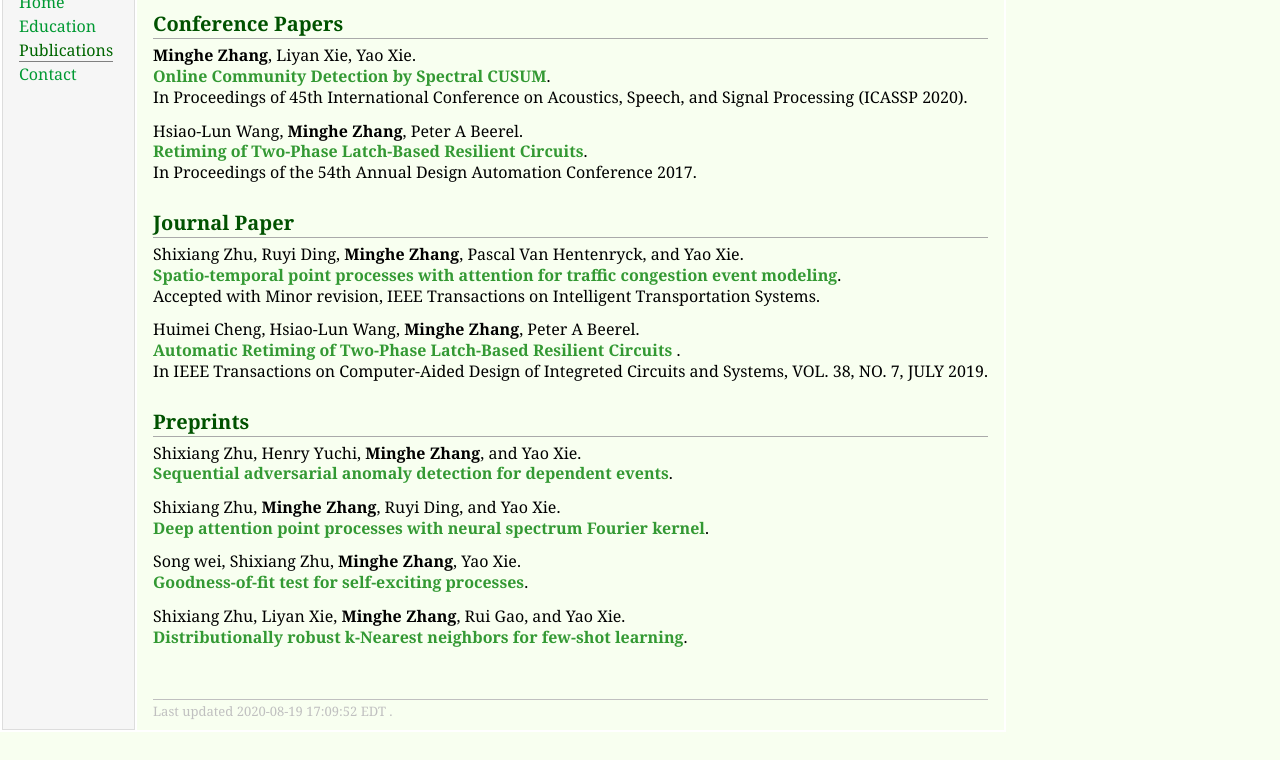
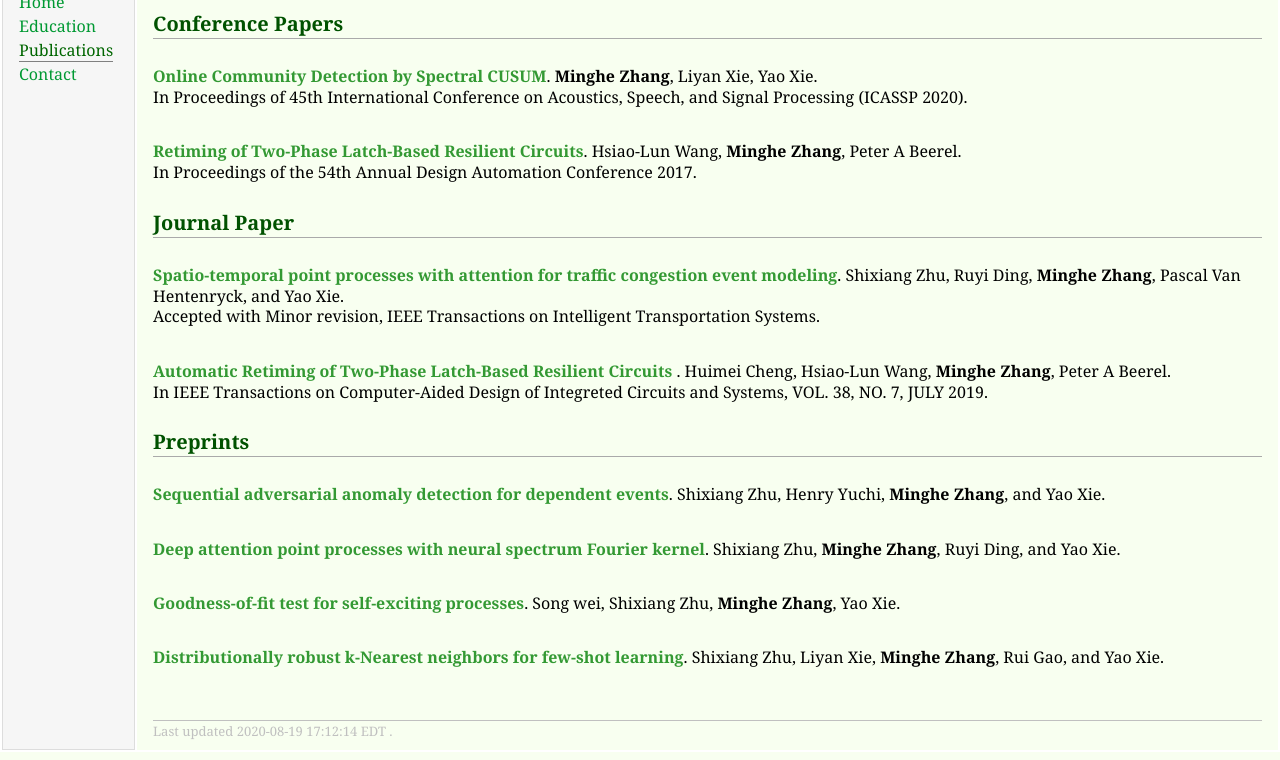
Before and after one commit to Minghe0Zhang/Minghe0Zhang.github.io, a plain HTML site: page pubs.html in a window 1280 px wide. Shown: the part 62-822 px from the top of the page. Drawn offline with Linux system fonts and the light colour scheme.

Commit message:
minor update

```diff
--- a/pubs.html
+++ b/pubs.html
@@ -37,32 +37,32 @@ $(document).ready(function(){
 <h1>Publications</h1>
 </div>
 <h2>Conference Papers</h2>
-<p><b>Minghe Zhang</b>, Liyan Xie, Yao Xie.
-<br /> <a href="https://arxiv.org/abs/1910.09083" target=&ldquo;blank&rdquo;><b>Online Community Detection by Spectral CUSUM</b></a>.
+<p><br /> <a href="https://arxiv.org/abs/1910.09083" target=&ldquo;blank&rdquo;><b>Online Community Detection by Spectral CUSUM</b></a>.
+<b>Minghe Zhang</b>, Liyan Xie, Yao Xie.
 <br />In Proceedings of 45th International Conference on Acoustics, Speech, and Signal Processing (ICASSP 2020). </p>
-<p>Hsiao-Lun Wang, <b>Minghe Zhang</b>, Peter A Beerel.
-<br /><a href="https://dl.acm.org/doi/abs/10.1145/3061639.3062312" target=&ldquo;blank&rdquo;><b>Retiming of Two-Phase Latch-Based Resilient Circuits</b></a>.
+<p><br /><a href="https://dl.acm.org/doi/abs/10.1145/3061639.3062312" target=&ldquo;blank&rdquo;><b>Retiming of Two-Phase Latch-Based Resilient Circuits</b></a>.
+Hsiao-Lun Wang, <b>Minghe Zhang</b>, Peter A Beerel.
 <br />In Proceedings of the 54th Annual Design Automation Conference 2017.</p>
 <h2>Journal Paper</h2>
-<p>Shixiang Zhu, Ruyi Ding, <b>Minghe Zhang</b>, Pascal Van Hentenryck, and Yao Xie.
-<br /><a href="https://arxiv.org/abs/2005.08665" target=&ldquo;blank&rdquo;><b>Spatio-temporal point processes with attention for traffic congestion event modeling</b></a>.
+<p><br /><a href="https://arxiv.org/abs/2005.08665" target=&ldquo;blank&rdquo;><b>Spatio-temporal point processes with attention for traffic congestion event modeling</b></a>.
+Shixiang Zhu, Ruyi Ding, <b>Minghe Zhang</b>, Pascal Van Hentenryck, and Yao Xie.
 <br />Accepted with Minor revision, IEEE Transactions on Intelligent Transportation Systems.</p>
-<p>Huimei Cheng, Hsiao-Lun Wang, <b>Minghe Zhang</b>, Peter A Beerel.
-<br /><a href="https://ieeexplore.ieee.org/abstract/document/8382211" target=&ldquo;blank&rdquo;><b>Automatic Retiming of Two-Phase Latch-Based Resilient Circuits
+<p><br /><a href="https://ieeexplore.ieee.org/abstract/document/8382211" target=&ldquo;blank&rdquo;><b>Automatic Retiming of Two-Phase Latch-Based Resilient Circuits
 </b></a>.
+Huimei Cheng, Hsiao-Lun Wang, <b>Minghe Zhang</b>, Peter A Beerel.
 <br />In IEEE Transactions on Computer-Aided Design of Integreted Circuits and Systems, VOL. 38, NO. 7, JULY 2019. </p>
 <h2>Preprints</h2>
-<p>Shixiang Zhu, Henry Yuchi, <b>Minghe Zhang</b>, and Yao Xie.
-<br /> <a href="https://arxiv.org/abs/1910.09161" target=&ldquo;blank&rdquo;><b>Sequential adversarial anomaly detection for dependent events</b></a>.</p>
-<p>Shixiang Zhu, <b>Minghe Zhang</b>, Ruyi Ding, and Yao Xie.
-<br /> <a href="https://arxiv.org/abs/2002.07281" target=&ldquo;blank&rdquo;><b>Deep attention point processes with neural spectrum Fourier kernel</b></a>.</p>
-<p>Song wei, Shixiang Zhu, <b>Minghe Zhang</b>, Yao Xie.
-<br /> <a href="https://arxiv.org/abs/2006.09439" target=&ldquo;blank&rdquo;><b>Goodness-of-fit test for self-exciting processes</b></a>.</p>
-<p>Shixiang Zhu, Liyan Xie, <b>Minghe Zhang</b>, Rui Gao, and Yao Xie.
-<br /> <a href="https://arxiv.org/abs/2006.04004" target=&ldquo;blank&rdquo;><b>Distributionally robust k-Nearest neighbors for few-shot learning</b></a>.</p>
+<p><br /> <a href="https://arxiv.org/abs/1910.09161" target=&ldquo;blank&rdquo;><b>Sequential adversarial anomaly detection for dependent events</b></a>.
+Shixiang Zhu, Henry Yuchi, <b>Minghe Zhang</b>, and Yao Xie.</p>
+<p><br /> <a href="https://arxiv.org/abs/2002.07281" target=&ldquo;blank&rdquo;><b>Deep attention point processes with neural spectrum Fourier kernel</b></a>.
+Shixiang Zhu, <b>Minghe Zhang</b>, Ruyi Ding, and Yao Xie.</p>
+<p><br /> <a href="https://arxiv.org/abs/2006.09439" target=&ldquo;blank&rdquo;><b>Goodness-of-fit test for self-exciting processes</b></a>.
+Song wei, Shixiang Zhu, <b>Minghe Zhang</b>, Yao Xie. </p>
+<p><br /> <a href="https://arxiv.org/abs/2006.04004" target=&ldquo;blank&rdquo;><b>Distributionally robust k-Nearest neighbors for few-shot learning</b></a>.
+Shixiang Zhu, Liyan Xie, <b>Minghe Zhang</b>, Rui Gao, and Yao Xie.</p>
 <div id="footer">
 <div id="footer-text">
-Last updated 2020-08-19 17:09:52 EDT .
+Last updated 2020-08-19 17:12:14 EDT .
 </div>
 </div>
 </td>
```
Also changed, not shown: Education.html (+1 -1 lines), 1 other file.
